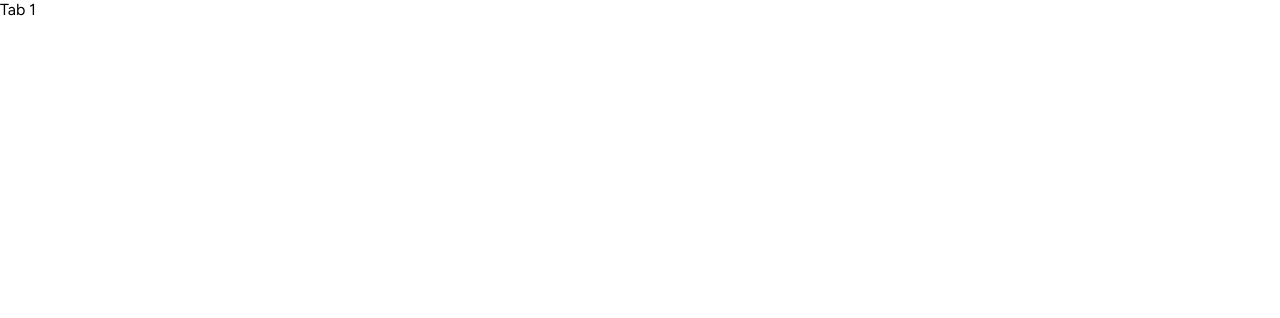
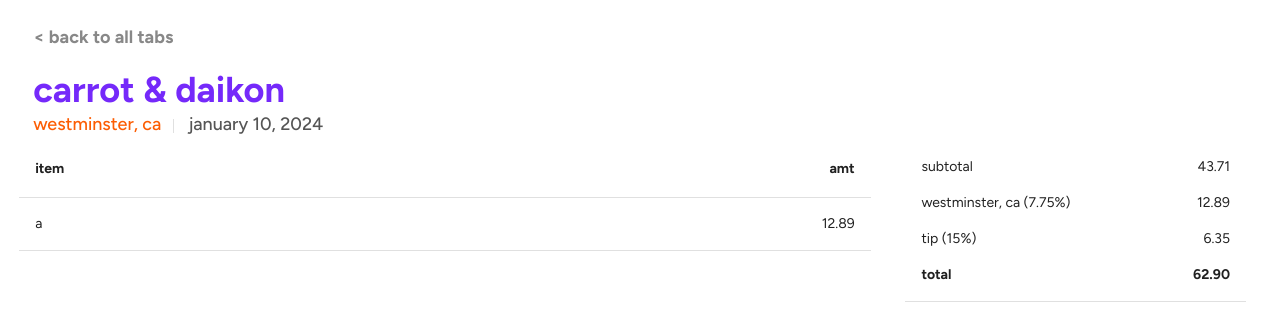
Before and after one commit to alanchangxyz/alanchangxyz, a React (Vite) app in the folder tabs/: page /tabs/1 in a window 1280 px wide. Shown: the top 318 px of the page. Built offline with nearby package versions, Linux system fonts and the light colour scheme.

Commit message:
Start on Tab

```diff
--- a/tabs/src/views/Tab/Tab.tsx
+++ b/tabs/src/views/Tab/Tab.tsx
@@ -1,15 +1,122 @@
-import { redirect, useParams } from "react-router";
+import { redirect, useParams, Link } from "react-router-dom";
+import {
+  Avatar,
+  AvatarGroup,
+  Box,
+  Button,
+  Divider,
+  Stack,
+  Table,
+  TableBody,
+  TableCell,
+  TableContainer,
+  TableHead,
+  TablePagination,
+  TableRow,
+  Typography,
+} from '@mui/material';
+import { useTheme } from '@mui/material/styles';
 
 const Tab = () => {
+  const theme = useTheme();
+
   const { id } = useParams();
   if (!id) {
     redirect('/tabs');
   }
 
   return (
-    <>
-      <p>Tab {id}</p>
-    </>
+    <Box sx={{ width: '96%', paddingLeft: '1.5%' }}>
+      <Stack direction="row" justifyContent="flex-start" sx={{ width: "100%" }}>
+        <Link to="/tabs" style={{ textDecoration: "none" }}>
+          <Typography sx={{
+            fontSize: 18,
+            fontWeight: 800,
+            color: "#888",
+            margin: "24px 0 0 14px"
+          }}>
+            &lt; back to all tabs
+          </Typography>
+        </Link>
+      </Stack>
+      <Stack direction="row" justifyContent="flex-start" sx={{ width: "100%" }}>
+        <Typography sx={{
+          fontSize: 36,
+          fontWeight: 800,
+          color: theme.palette.primary.main,
+          margin: "12px 0 -6px 14px",
+          textTransform: "lowercase"
+        }}>
+          Carrot & Daikon
+        </Typography>
+      </Stack>
+      <Stack direction="row" justifyContent="flex-start" sx={{ width: "100%", height: "30px" }}>
+        <Typography sx={{
+          fontSize: 18,
+          fontWeight: 500,
+          color: theme.palette.secondary.main,
+          margin: "0 12px -9px 14px"
+        }}>
+          westminster, ca
+        </Typography>
+        <Divider orientation="vertical" flexItem variant="middle" />
+        <Typography sx={{
+          fontSize: 18,
+          fontWeight: 500,
+          color: "#555",
+          margin: "0 0 -9px 14px"
+        }}>
+          january 10, 2024
+        </Typography>
+      </Stack>
+      <Stack direction="row" justifyContent="space-between" sx={{ width: "100%" }}>
+        <TableContainer>
+          <Table aria-labelledby="tableTitle">
+            <TableHead>
+              <TableRow>
+                <TableCell align="left" sx={{ fontWeight: 700 }}>item</TableCell>
+                <TableCell align="right" sx={{ fontWeight: 700 }}>amt</TableCell>
+              </TableRow>
+            </TableHead>
+            <TableBody>
+              <TableRow>
+                <TableCell>a</TableCell>
+                <TableCell align="right">12.89</TableCell>
+              </TableRow>
+            </TableBody>
+          </Table>
+        </TableContainer>
+        <div style={{ width: "50px" }} />
+        <TableContainer sx={{ width: "40%", marginRight: "2px" }}>
+          <Table aria-labelledby="tableTitle">
+            <TableHead>
+              {/* <TableRow sx={{ "& td": { border: 0, padding: 0 }}}>
+                <TableCell align="left"></TableCell>
+                <TableCell align="right"></TableCell>
+              </TableRow> */}
+            </TableHead>
+            <TableBody>
+              <TableRow sx={{ "& td": { border: 0, paddingBottom: 0 } }}>
+                <TableCell>subtotal</TableCell>
+                <TableCell align="right">43.71</TableCell>
+              </TableRow>
+              <TableRow sx={{ "& td": { border: 0, paddingBottom: 0 } }}>
+                <TableCell>westminster, ca (7.75%)</TableCell>
+                <TableCell align="right">12.89</TableCell>
+              </TableRow>
+              <TableRow sx={{ "& td": { border: 0, paddingBottom: 0 } }}>
+                <TableCell>tip (15%)</TableCell>
+                <TableCell align="right">6.35</TableCell>
+              </TableRow>
+              <TableRow sx={{ "& td": { fontWeight: 700 }}}>
+                <TableCell>total</TableCell>
+                <TableCell align="right">62.90</TableCell>
+              </TableRow>
+            </TableBody>
+          </Table>
+        </TableContainer>
+      </Stack>
+    </Box>
   );
 };
 
--- a/tabs/src/views/Tabs/Tabs.tsx
+++ b/tabs/src/views/Tabs/Tabs.tsx
@@ -110,7 +110,7 @@ const Tabs = () => {
           fontSize: 36,
           fontWeight: 800,
           color: theme.palette.primary.main,
-          margin: "15px 0 -10px 14px"
+          margin: "35px 0 -10px 14px"
         }}>
           tabs
         </Typography>
```
